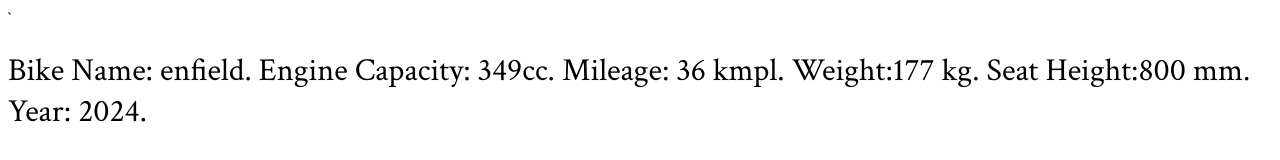
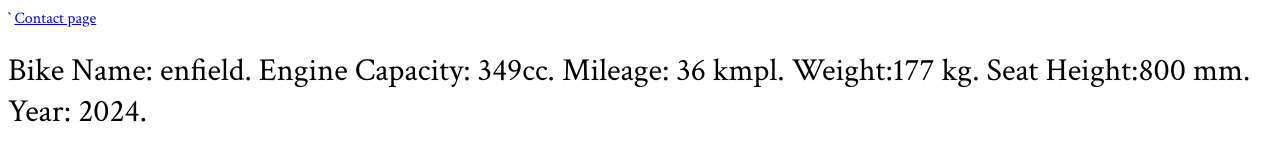
Before and after one commit to ersoumyadeep/bootstrap, a plain HTML site: page index.html in a window 1280 px wide. Drawn offline with Linux system fonts and the light colour scheme; no server answers.

Commit message:
index page anchor tag added

```diff
--- a/index.html
+++ b/index.html
@@ -64,6 +64,7 @@
     <script src="./js/app.js" type="module" defer></script>
 </head>
 <body>
+    <a href="contact.html">Contact page</a>
     <div id="root"></div>
     <div id="gallery"></div>
     <div id="person-info"></div>
```
